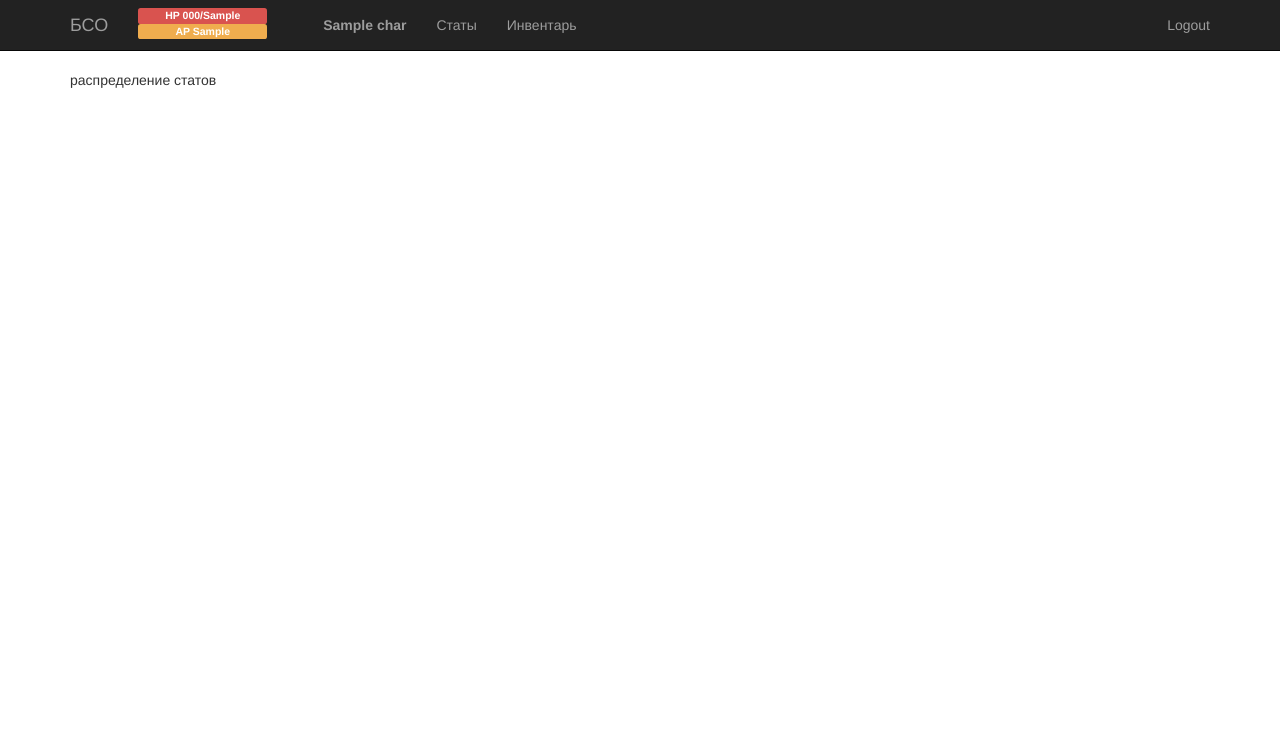
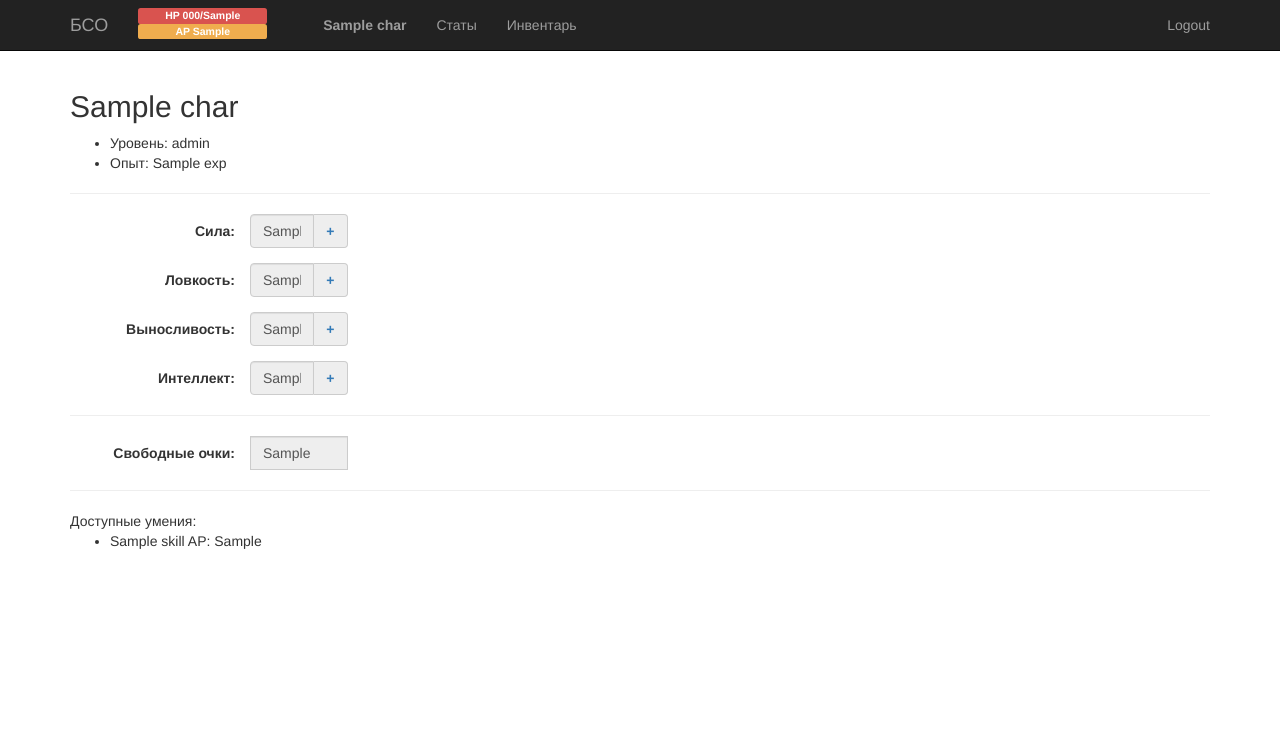
Before and after one commit to qs/deathtower, a Python web app: template templates/char.html in a window 1280 px wide. Shown: the top 748 px of the page. Run offline with Jinja, Linux system fonts and the light colour scheme; the template is opened without the code that fills it: most values are stand-ins (such as "Sample title", 1, 10 or a date in 2020); some libraries are stand-ins or nearby versions.

Commit message:
har template and controller

```diff
--- a/templates/char.html
+++ b/templates/char.html
@@ -4,7 +4,63 @@
 
 
 {% block content %}
+<h2>{{ char.name }}</h2>
+<ul>
+    <li>Уровень: {{ char.level }}</li>
+    <li>Опыт: {{ char.exp }}</li>
+</ul>
+<hr />
+<form class="form-horizontal" id="stat_add_form" role="form" method="POST">
+  <div class="form-group">
+    <label for="str" class="col-xs-2 control-label">Сила:</label>
+    <div class="input-group col-xs-1">
+      <input type="text" class="form-control" id="str" name="" value="{{ char.attrs['str'] }}" disabled>
+      <div class="input-group-addon"><a href="#"><strong id="str_add" class="stat_add">+</strong></a></div>
+    </div>
+  </div>
+  <div class="form-group">
+    <label for="dex" class="col-xs-2 control-label">Ловкость:</label>
+    <div class="input-group col-xs-1">
+      <input type="text" class="form-control" id="dex" name="" value="{{ char.attrs['dex'] }}" disabled>
+      <div class="input-group-addon"><a href="#"><strong id="dex_add" class="stat_add">+</strong></a></div>
+    </div>
+  </div>
+  <div class="form-group">
+    <label for="con" class="col-xs-2 control-label">Выносливость:</label>
+    <div class="input-group col-xs-1">
+      <input type="text" class="form-control" id="con" name="" value="{{ char.attrs['con'] }}" disabled>
+      <div class="input-group-addon"><a href="#"><strong id="con_add" class="stat_add">+</strong></a></div>
+    </div>
+  </div>
+  <div class="form-group">
+    <label for="int" class="col-xs-2 control-label">Интеллект:</label>
+    <div class="input-group col-xs-1">
+      <input type="text" class="form-control" id="int" name="" value="{{ char.attrs['int'] }}" disabled>
+      <div class="input-group-addon"><a href="#"><strong id="int_add" class="stat_add">+</strong></a></div>
+    </div>
+  </div>
+  <hr />
+  <div class="form-group">
+    <label for="free_pts" class="col-xs-2 control-label">Свободные очки:</label>
+    <div class="input-group col-xs-1">
+      <input type="text" class="form-control" id="free_pts" name="" value="{{ char.attrs['free_pts'] }}" disabled>
+    </div>
+  </div>
+    <input type="hidden" id="stat_add_type" name="stat_add_type" value="">
+</form>
+<hr />
+Доступные умения:
+<ul>
+    {% for s in char.get_skills() %}
+    <li>{{ s.name }} AP: {{ s.attrs['ap'] }}</li>
+    {% endfor %}
+</ul>
 
-распределение статов
-
+<script>
+$('.stat_add').click(function() {
+    var stat_name = $(this).attr("id").replace('_add', '');
+    $('input[id=stat_add_type]').val(stat_name);
+    $('#stat_add_form').submit();
+});
+</script>
 {% endblock %}
```
Also changed, not shown: main.py (+10 -1 lines).
